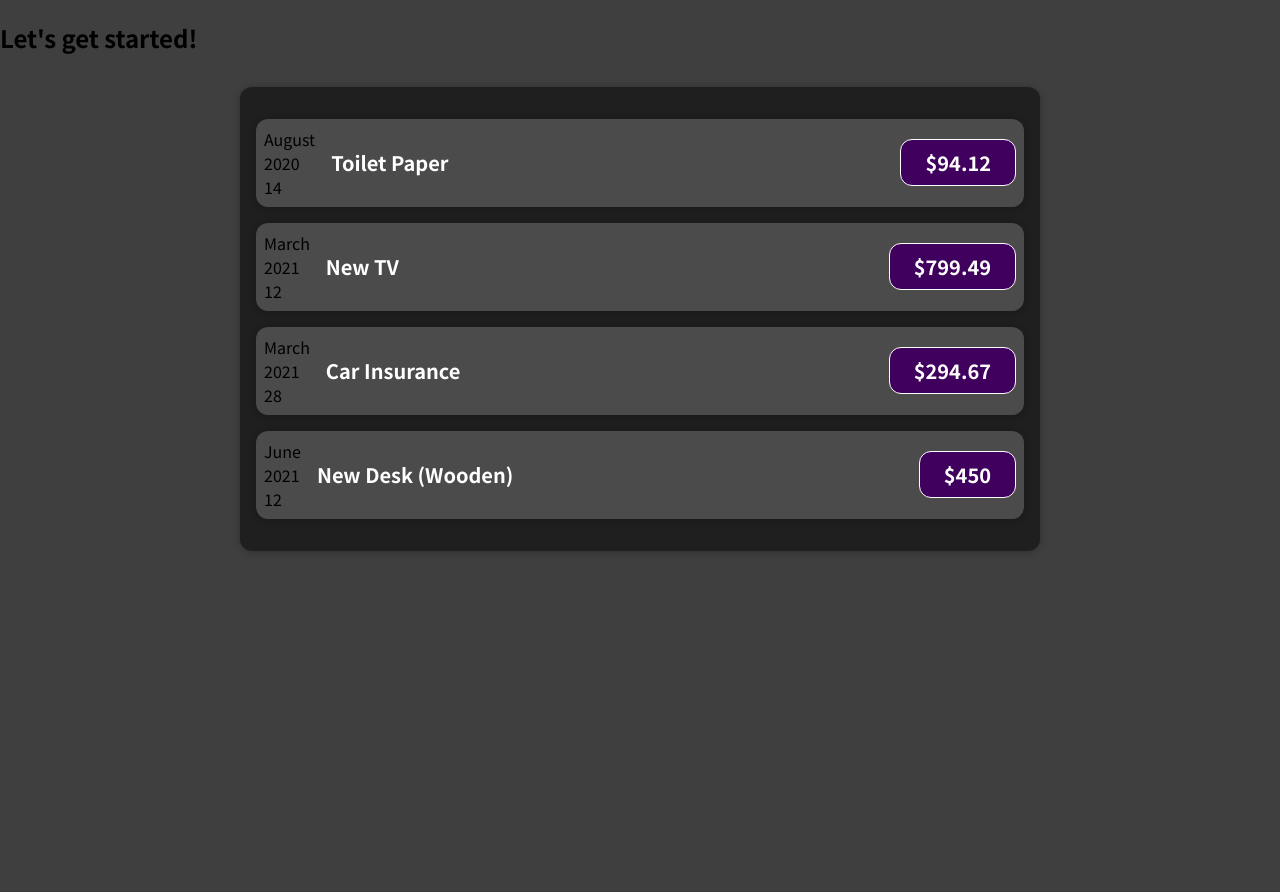
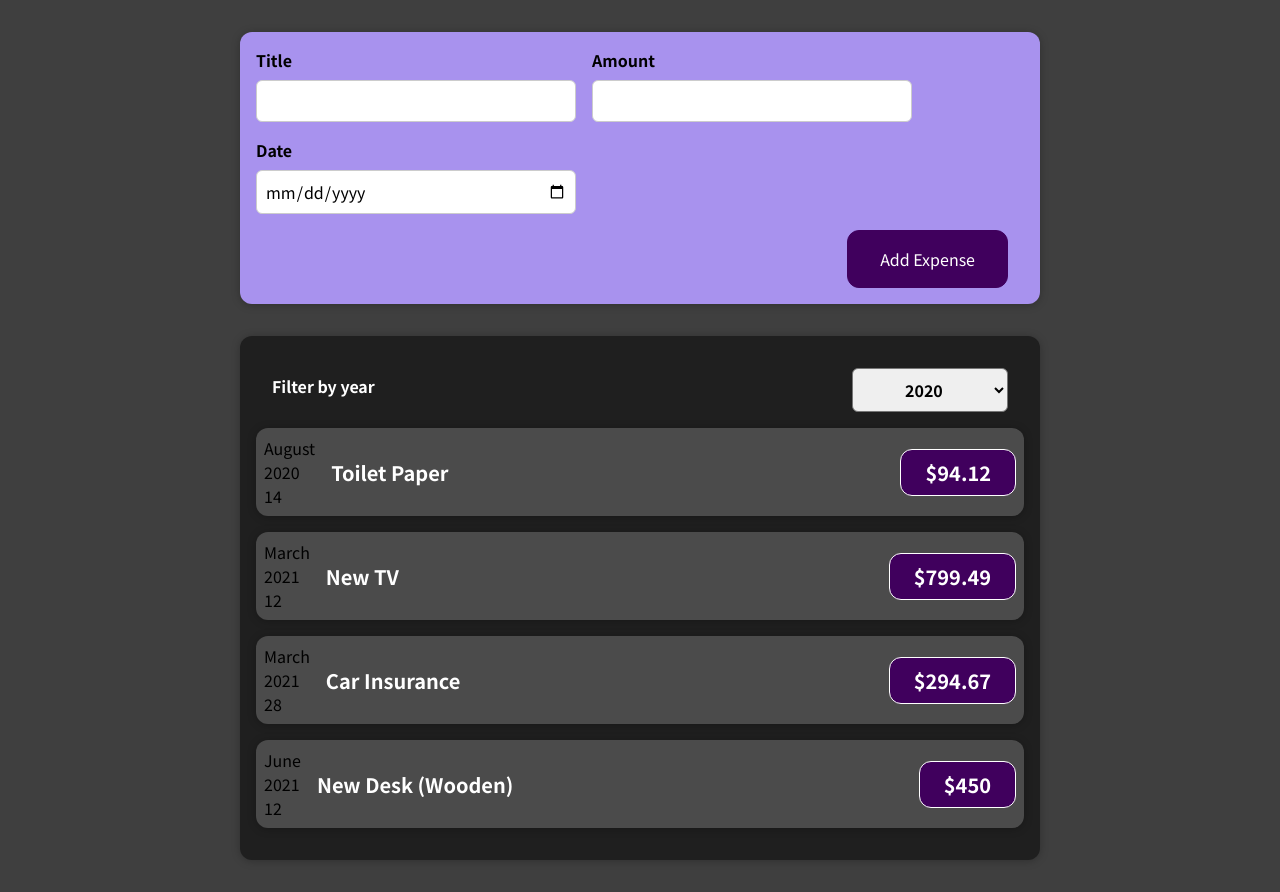
Before and after one commit to Arem58/react-complete-guide, a React app: page / in a window 1280 px wide. Before the commit the page ends 800 px from the top, so only its background shows below. Built offline with nearby package versions, Linux system fonts and the light colour scheme.

Commit message:
Section 4: React State & Working with Events

```diff
--- a/src/components/Expenses/Expenses.jsx
+++ b/src/components/Expenses/Expenses.jsx
@@ -1,12 +1,21 @@
-import React from "react";
+import React, { useState } from "react";
 
 import ExpenseItem from "./ExpenseItem";
 import Card from "../UI/Card";
+import ExpensesFilter from "./ExpensesFilter";
 import "../../styles/Expenses/Expenses.css";
 
 const Expenses = (props) => {
+  const [filteredYear, setFilteredYear] = useState("2020");
+  const filterChangeHandler = (selectedYear) => {
+    setFilteredYear(selectedYear);
+    console.log(filteredYear);
+  };
   return (
+    <div>
       <Card className="expenses">
+        {/* Two-way binding para que el valor por defecto del año sea 2020 y no 2022 */}
+        <ExpensesFilter selected={filteredYear} onChangeFilter={filterChangeHandler} />
         <ExpenseItem
           title={props.item[0].title}
           amount={props.item[0].amount}
@@ -28,6 +37,7 @@ const Expenses = (props) => {
           date={props.item[3].date}
         />
       </Card>
+    </div>
   );
 };
 
--- /dev/null
+++ b/src/components/Expenses/ExpensesFilter.jsx
@@ -0,0 +1,24 @@
+import React from "react";
+
+import "../../styles/Expenses/ExpensesFilter.css";
+
+const ExpensesFilter = (props) => {
+  const dropdownChangeHandler = (event) => {
+    props.onChangeFilter(event.target.value)
+  }
+  return (
+    <div className="expenses-filter">
+      <div className="expenses-filter__control">
+        <label>Filter by year</label>
+        <select value={props.selected} onChange={dropdownChangeHandler}>
+          <option value="2022">2022</option>
+          <option value="2021">2021</option>
+          <option value="2020">2020</option>
+          <option value="2019">2019</option>
+        </select>
+      </div>
+    </div>
+  );
+};
+
+export default ExpensesFilter;
--- /dev/null
+++ b/src/components/NewExpense/ExpenseForm.jsx
@@ -0,0 +1,112 @@
+import React, { useState } from "react";
+
+import "../../styles/Expenses/EXpenseForm.css";
+
+const EXpenseForm = (props) => {
+  // Esta forma es para actualizar un estado a la vez
+  const [enteredTitle, setEnteredTitle] = useState("");
+  const [enteredAmount, setEnteredAmount] = useState("");
+  const [enteredDate, setEnteredDate] = useState("");
+
+  /* Esta forma es para actualizar muchos estados al mismo tiempo
+  const [userInput, setUserInput] = useState({
+    enteredTitle: "",
+    enteredAmount: "",
+    enteredDate: "",
+  }); */
+
+  //event.target.value siempre va a dar el valor en strings no importa si lo que se esta ingresando sea un numero o una fecha
+  const titleChangeHandler = (event) => {
+    setEnteredTitle(event.target.value);
+
+    /* La forma correcta en este metodo es la segunda forma y siempre debe ser asi si la actualizacion del estado dependa de la anterior,
+    si se hace de la primera forma podria depender de un estado desactualizado, esto sucede solo cuando se actualizan muchos estados al mismo
+    tiempo. De la segunda forma React garantiza que siempre sera el estado mas actualizado
+    setUserInput({
+      ...userInput,
+      enteredTitle: event.target.value,
+    });
+    Si el actualizar los estados depende de un estado anterior siempre usar esta funcion
+    setUserInput((prevState) => {
+      return { ...prevState, enteredTitle: event.target.value };
+    }); */
+  };
+
+  const amountChangeHandler = (event) => {
+    setEnteredAmount(event.target.value);
+    // setUserInput({
+    //   ...userInput,
+    //   enteredAmount: event.target.value,
+    // });
+  };
+
+  const dateChangeHandler = (event) => {
+    setEnteredDate(event.target.value);
+    // setUserInput({
+    //   ...userInput,
+    //   enteredDate: event.target.value,
+    // });
+  };
+
+  const submintHandler = (event) => {
+    /* Submit event lo que hace es que la pagina se recargue por el browser ya que envia una solicitud al server que lo hostea para evitar eso
+    se utiliza event.preventDefault() que es javascript vanilla */
+    event.preventDefault();
+
+    //Se parsea el string de la variable en un date object
+    const expenseData = {
+      title: enteredTitle,
+      amount: enteredAmount,
+      date: new Date(enteredDate),
+    };
+
+    props.onSaveExpenseData(expenseData);
+    setEnteredTitle("");
+    setEnteredAmount("");
+    setEnteredDate("");
+  };
+
+  return (
+    /* Cuando un botor esta dentro de un form y este es es type submit, el elemento form emite un evento que se puede escuchar
+    ese es el submit event */
+    <form onSubmit={submintHandler}>
+      <div className="new-expense__controls">
+        <div className="new-expense__control">
+          <label>Title</label>
+          <input
+            type="text"
+            /* Cambiar el estado y modificar el valor del input con el estado se llama two-way binding y es
+            muy util cuando se trabaja con forms */
+            value={enteredTitle}
+            onChange={titleChangeHandler}
+          />
+        </div>
+        <div className="new-expense__control">
+          <label>Amount</label>
+          <input
+            type="number"
+            value={enteredAmount}
+            min="0.01"
+            step="0.01"
+            onChange={amountChangeHandler}
+          />
+        </div>
+        <div className="new-expense__control">
+          <label>Date</label>
+          <input
+            type="date"
+            value={enteredDate}
+            min="2019-01-01"
+            max="2022-12-31"
+            onChange={dateChangeHandler}
+          />
+        </div>
+      </div>
+      <div className="new-expense__actions">
+        <button type="submit">Add Expense</button>
+      </div>
+    </form>
+  );
+};
+
+export default EXpenseForm;
--- /dev/null
+++ b/src/components/NewExpense/NewExpense.jsx
@@ -0,0 +1,26 @@
+import React from "react";
+
+import EXpenseForm from "./ExpenseForm";
+import "../../styles/Expenses/NewExpense.css";
+
+const NewExpense = (props) => {
+  //El objeto expenseData que se declara en el hijo ExpenseForm es lo que se recibe como parametro en la funcion
+  const saveExpenseDataHandler = (enteredExpenseData) => {
+    const expenseData = {
+      ...enteredExpenseData,
+      id: Math.random().toString(),
+    };
+    //Aqui volvemos a llamar un prop del padre "onAddExpense" para pasar los datos a App.jsx
+    props.onAddExpense(expenseData);
+  };
+
+  return (
+    <div className="new-expense">
+      {/* onSaveExpenseData es un parametro nombrado por mi que sirve para pasar
+      datos del hijo al padre */}
+      <EXpenseForm onSaveExpenseData={saveExpenseDataHandler} />
+    </div>
+  );
+};
+
+export default NewExpense;
--- a/src/components/app/App.jsx
+++ b/src/components/app/App.jsx
@@ -1,5 +1,6 @@
 import React from "react";
 
+import NewExpense from "../NewExpense/NewExpense";
 import Expenses from "../Expenses/Expenses";
 
 const App = () => {
@@ -25,10 +26,15 @@ const App = () => {
     },
   ];
 
+  const addExpenseHandler = (expense) => {
+    console.log("In Apps.jsx");
+    console.log(expense);
+  };
+
   return (
     <div>
-      <h2>Let's get started!</h2>
-      <Expenses item={expenses}/>
+      <NewExpense onAddExpense={addExpenseHandler} />
+      <Expenses item={expenses} />
     </div>
   );
 };
--- /dev/null
+++ b/src/styles/Expenses/ExpensesFilter.css
@@ -0,0 +1,31 @@
+.expenses-filter {
+  color: white;
+  padding: 0 1rem;
+}
+
+.expenses-filter__control {
+  display: -webkit-box;
+  display: -ms-flexbox;
+  display: flex;
+  width: 100%;
+  -webkit-box-align: center;
+      -ms-flex-align: center;
+          align-items: center;
+  -webkit-box-pack: justify;
+      -ms-flex-pack: justify;
+          justify-content: space-between;
+  margin: 1rem 0;
+}
+
+.expenses-filter label {
+  font-weight: bold;
+  margin-bottom: 0.5rem;
+}
+
+.expenses-filter select {
+  font: inherit;
+  padding: 0.5rem 3rem;
+  font-weight: bold;
+  border-radius: 6px;
+}
+/*# sourceMappingURL=ExpensesFilter.css.map */
--- /dev/null
+++ b/src/styles/Expenses/ExpensesFilter.scss
@@ -0,0 +1,24 @@
+.expenses-filter {
+  color: white;
+  padding: 0 1rem;
+}
+
+.expenses-filter__control {
+  display: flex;
+  width: 100%;
+  align-items: center;
+  justify-content: space-between;
+  margin: 1rem 0;
+}
+
+.expenses-filter label {
+  font-weight: bold;
+  margin-bottom: 0.5rem;
+}
+
+.expenses-filter select {
+  font: inherit;
+  padding: 0.5rem 3rem;
+  font-weight: bold;
+  border-radius: 6px;
+}
```
Also changed, not shown: 1 other file (tests, documents, lock files or other folders). Lines whose indentation alone changed are shown as unchanged.
